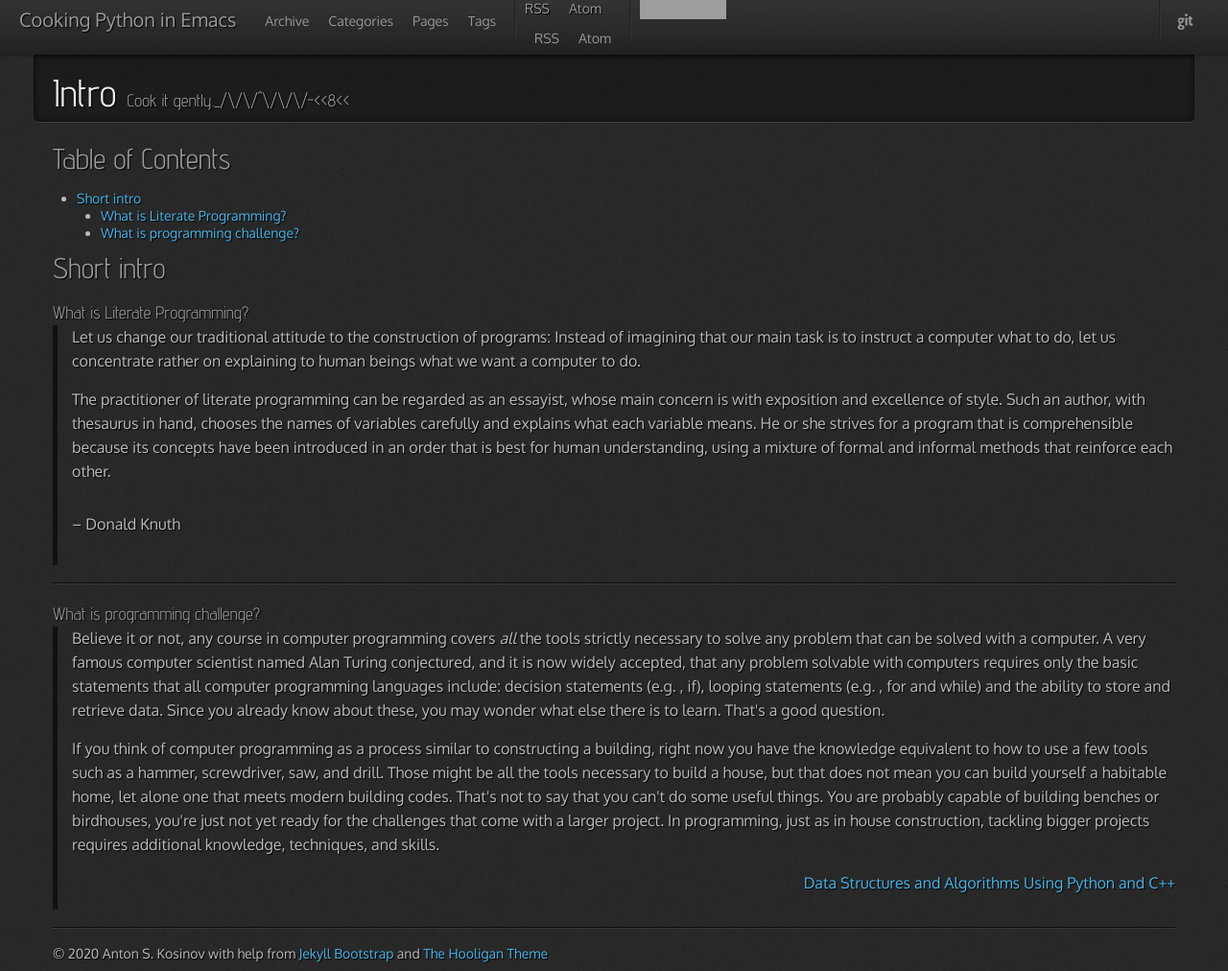
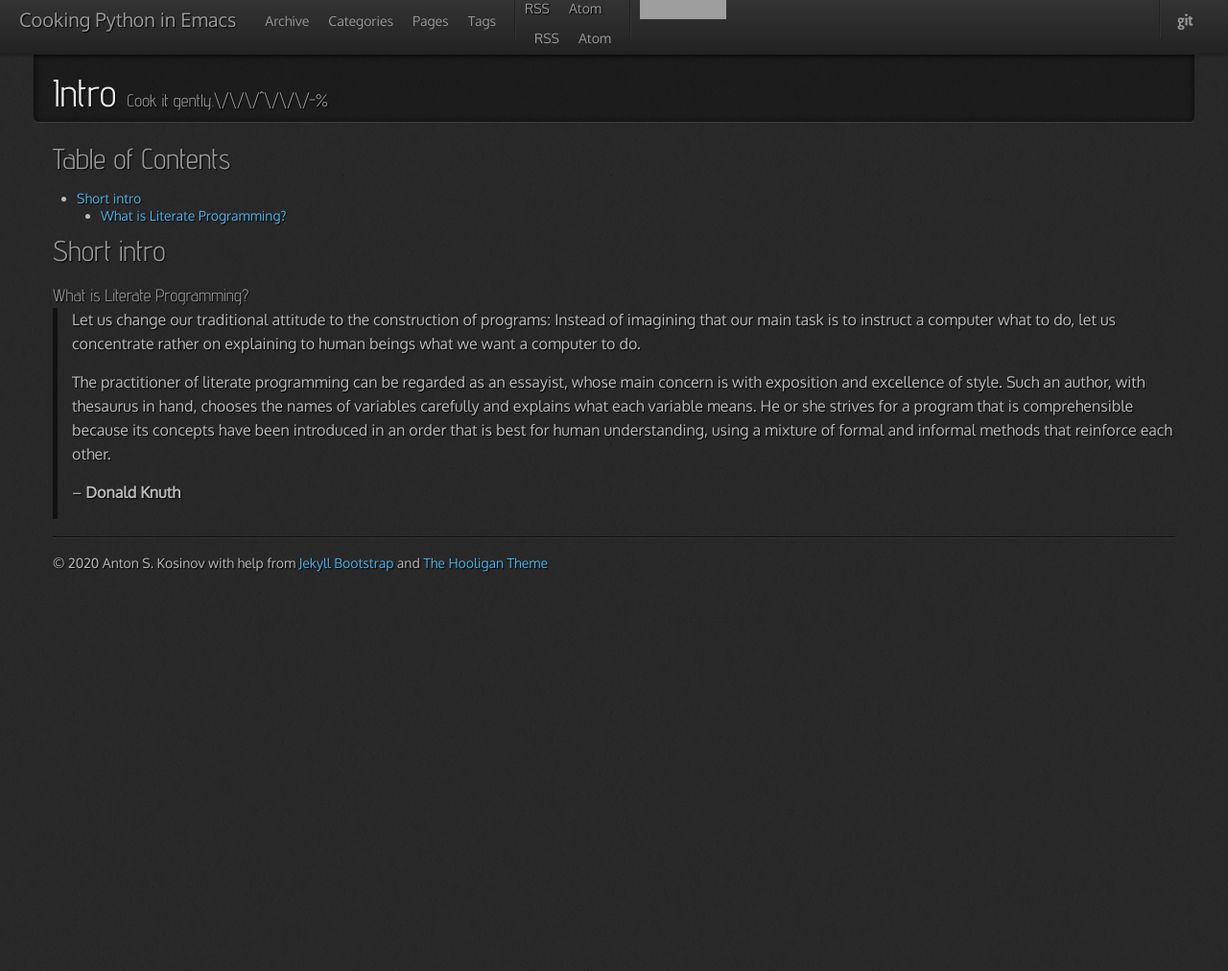
Before and after one commit to 0--key/0--key.github.io, a Jekyll site: the page built from _posts/2016-08-24-index.html, in a window 1280 px wide. Shown: the whole page at 96% size. Built offline with Jekyll 4.4.1, drawn with Linux system fonts in a browser that asks for light colours; nearby versions of some CDN libraries; after the commit the page ends 900 px from its top, so only the background shows below that; grey boxes are pictures that could not be loaded.

Commit message:
Another W3 test

```diff
--- a/_posts/2016-08-24-index.html
+++ b/_posts/2016-08-24-index.html
@@ -1,7 +1,7 @@
 ---
 layout: page
 title: Intro
-tagline: 'Cook it gently._/\/\/^\/\/\/-<&lt;8<&lt;'
+tagline: 'Cook it gently.\/\/\/^\/\/\/-%'
 permalink: /index.html
 categories: [Emacs, Data Science]
 tags: [concept, overview]
@@ -14,7 +14,6 @@ tags: [concept, overview]
 <li><a href="#org2e91007">Short intro</a>
 <ul>
 <li><a href="#orgd71a629">What is Literate Programming?</a></li>
-<li><a href="#orgcac41a6">What is programming challenge?</a></li>
 </ul>
 </li>
 </ul>
@@ -47,52 +46,12 @@ understanding, using a mixture of formal and informal methods that
 reinforce each other.
 </p>
 
-<p align="right">
 <p>
-– Donald Knuth
-</p>
+– <b>Donald Knuth</b>
 </p>
 </blockquote>
 
 <hr />
 </div>
 </div>
-<div id="outline-container-orgcac41a6" class="outline-3">
-<h3 id="orgcac41a6">What is programming challenge?</h3>
-<div class="outline-text-3" id="text-orgcac41a6">
-<blockquote>
-<p>
-Believe it or not, any course in computer programming covers <i>all</i>
-the tools strictly necessary to solve any problem that can be solved
-with a computer. A very famous computer scientist named Alan Turing
-conjectured, and it is now widely accepted, that any problem
-solvable with computers requires only the basic statements that all
-computer programming languages include: decision statements (e.g. ,
-if), looping statements (e.g. , for and while) and the ability to
-store and retrieve data. Since you already know about these, you may
-wonder what else there is to learn. That's a good question.
-</p>
-
-<p>
-If you think of computer programming as a process similar to
-constructing a building, right now you have the knowledge equivalent
-to how to use a few tools such as a hammer, screwdriver, saw, and
-drill. Those might be all the tools necessary to build a house, but
-that does not mean you can build yourself a habitable home, let
-alone one that meets modern building codes. That's not to say that
-you can't do some useful things. You are probably capable of
-building benches or birdhouses, you're just not yet ready for the
-challenges that come with a larger project. In programming, just as
-in house construction, tackling bigger projects requires additional
-knowledge, techniques, and skills.
-</p>
-
-<p align="right">
-<a href="https://www.amazon.com/Data-Structures-Algorithms-Using-Python/dp/1590282337">
-Data Structures and Algorithms Using Python and C++</a>
-</p>
-</blockquote>
-<hr />
 </div>
-</div>
-</div>
```
